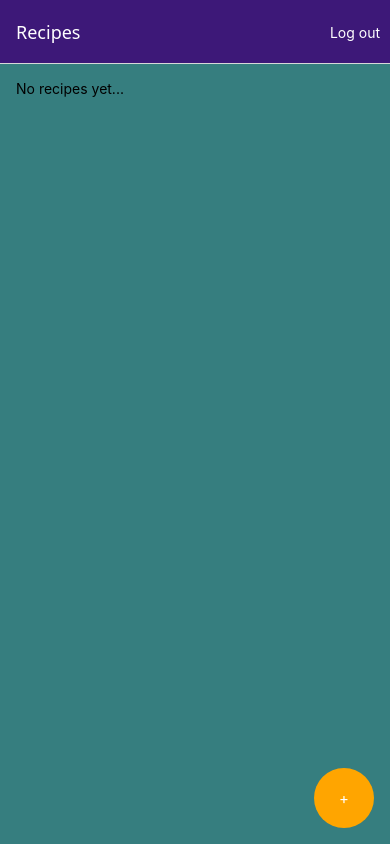
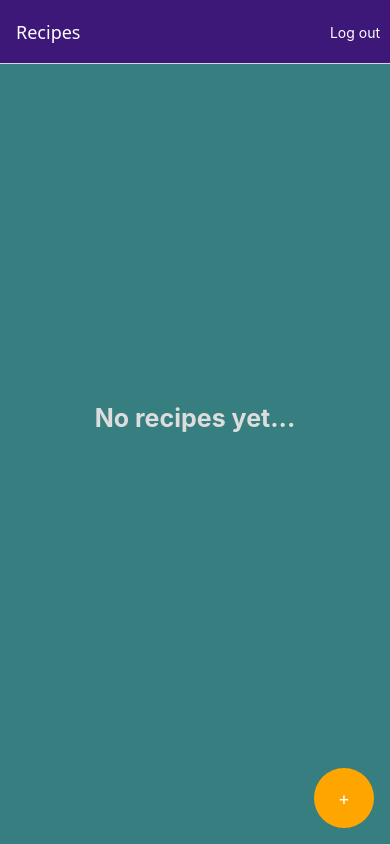
Before and after one commit to Parzival2066931/RecipeEasy, a React Native app: screen /RecipeList in a window 390 px wide. Built offline with nearby package versions, Linux system fonts and the light colour scheme.

Commit message:
fixed delete button design + added separator to flatList and rendered flatList

```diff
--- a/forms/RecipeForm.js
+++ b/forms/RecipeForm.js
@@ -29,10 +29,7 @@ export function RecipeForm({navigation, route}) {
 
 
   function handleNavigation() {
-    if(display) {
-      navigation.popTo('RecipeList')
-    }
-    else {
+
     const errors = []
 
     if(recipe.name == "") {
@@ -49,18 +46,10 @@ export function RecipeForm({navigation, route}) {
       Alert.alert("Erreur", errors.join("\n"))
     }
     else {
-        navigation.popTo('RecipeList', recipe)}
+      navigation.popTo('RecipeList', recipe)
     }
   }
 
-  function buttonLabel() {
-    if(display) {
-      return "Delete"
-    }
-    else {
-      return "Save"
-    }
-  }
   return (
     <View style={styles.container}>
       <View style={{alignItems: 'center'}}>
@@ -111,7 +100,23 @@ export function RecipeForm({navigation, route}) {
       />
 
       <View style={styles.saveContainer}>
-        <SubmitButton label={buttonLabel()} onPress={handleNavigation}/>
+
+        {!display &&
+          <SubmitButton
+            label="Save"
+            onPress={handleNavigation}
+          />
+        }
+
+        {display &&
+          <SubmitButton
+            label="Delete"
+            onPress={() => navigation.popTo('RecipeList')}
+            style={styles.deleteButton}
+            textStyle={styles.deleteText}
+          />
+        }
+
       </View>
 
     </View>
@@ -126,19 +131,32 @@ const styles = StyleSheet.create({
     padding: 16,
     backgroundColor: '#367e7f',
   },
+
   descriptionContainer: {
     flex: 1,
     width: '100%',
   },
+
   durationRow: {
     width: '100%',
     flexDirection: 'row',
     justifyContent: 'space-between',
     alignItems: 'center',
   },
+
   saveContainer: {
     alignItems: 'center',
+    gap: 10,
   },
+
+  deleteButton: {
+    backgroundColor: '#dddddd',
+  },
+
+  deleteText: {
+    color: 'red',
+  },
+
   picker: {
     flex: 1,
     height: 50,
@@ -146,12 +164,15 @@ const styles = StyleSheet.create({
     backgroundColor: 'transparent',
     border: 'none'
   },
+
   radio: {
     alignItems: 'center',
   },
+
   buttonLabel: {
     color: 'white',
   },
+
   text: {
     color: 'white',
     margin: 10
--- a/forms/RecipeList.js
+++ b/forms/RecipeList.js
@@ -1,4 +1,4 @@
-import { BackHandler, StyleSheet, Text, View, FlatList } from 'react-native';
+import { BackHandler, StyleSheet, Text, View, FlatList, Pressable } from 'react-native';
 import { SubmitButton } from '../components/SubmitButton';
 import { useEffect, useState  } from 'react';
 import { LoginForm } from './LoginForm';
@@ -42,27 +42,39 @@ export function RecipeList({navigation, route}) {
 
 
   function list(recipe) {
-    console.log(recipe)
     return (
-      <View style={{ flexDirection: 'row', width: '100%' }}>
-
-        <View style={{ flex: 1 }}>
+      <Pressable
+        onPress={() => navigation.navigate('RecipeForm', recipe)}
+        style={({ pressed }) => [
+          styles.recipeItem,
+          pressed && styles.recipePressed
+        ]}
+      >
+        <View style={styles.recipeLeft}>
           <MaterialCommunityIcons
             name={categoryIcons[recipe.category]}
-            size={40}
-            color="white"
+            size={28}
+            color="orange"
           />
 
-          <Text style={styles.text}>
-            {recipe.durationHours + "h" + recipe.durationMinutes}
+          <Text style={styles.duration}>
+            {recipe.durationHours}h{String(recipe.durationMinutes).padStart(2, '0')}
           </Text>
         </View>
 
-        <View style={{ flex: 1 }}>
-          <Text style={styles.text}>{recipe.name}</Text>
-          <Text style={styles.text}>{recipe.description ?? ""}</Text>
+        <View style={styles.recipeRight}>
+          <Text style={styles.recipeName}>
+            {recipe.name}
+          </Text>
+
+          <Text
+            style={styles.description}
+            numberOfLines={1}
+          >
+            {recipe.description ?? ''}
+          </Text>
         </View>
-      </View>
+      </Pressable>
     );
   }
   // function handleUpdateRecipe() {
@@ -77,19 +89,23 @@ export function RecipeList({navigation, route}) {
     <View style={[styles.container,]}>
       <View style={styles.content}>
         <FlatList
-          style={{ width: '100%' }}
+          style={styles.list}
+          contentContainerStyle={recipes.length === 0 && styles.emptyList}
           data={recipes}
-          renderItem={({ item: recipe }) => list(recipe)}
-          ListEmptyComponent={<Text>No recipes yet...</Text>}
+          renderItem={({ item }) => list(item)}
+          keyExtractor={(item, index) => index.toString()}
+          ListEmptyComponent={
+            <Text style={styles.emptyText}>
+              No recipes yet...
+            </Text>
+          }
+          ItemSeparatorComponent={() => (
+            <View style={styles.separator} />
+          )}
         />
       </View>
 
       <View style={styles.buttonContainer}>
-        {/* <SubmitButton
-          textStyle={styles.buttonText}
-          label="View"
-          onPress={handleUpdateRecipe}
-        /> */}
         <SubmitButton
           style={styles.button}
           textStyle={styles.buttonText}
@@ -112,37 +128,92 @@ const styles = StyleSheet.create({
 
   content: {
     flex: 1,
-    justifyContent: 'center',
-    alignItems: 'center',
+    width: '100%',
   },
 
-  text: {
+  list: {
+    width: '100%',
+  },
+
+  recipeItem: {
+    flexDirection: 'row',
+    width: '100%',
+    paddingVertical: 14,
+    paddingHorizontal: 0,
+  },
+
+  recipePressed: {
+    backgroundColor: '#d9d9d9',
+  },
+
+  recipeLeft: {
+    width: 56,
+    alignItems: 'center',
+    justifyContent: 'center',
+  },
+
+  recipeRight: {
+    flex: 1,
+    justifyContent: 'center',
+    paddingLeft: 2,
+  },
+
+  recipeName: {
+    color: 'white',
+    fontSize: 22,
+    fontWeight: 'bold',
+  },
+
+  description: {
+    color: 'white',
+    fontSize: 16,
+    marginTop: 3,
+  },
+
+  duration: {
+    color: 'white',
+    fontSize: 16,
+    fontWeight: 'bold',
+    marginTop: 2,
+  },
+
+  separator: {
+    height: 1,
+    backgroundColor: '#b8d4d4',
+  },
+
+  emptyList: {
+    flexGrow: 1,
+    justifyContent: 'center',
+  },
+
+  emptyText: {
+    color: '#dddddd',
     fontSize: 25,
-    color: 'white',
+    fontWeight: 'bold',
+    textAlign: 'center',
   },
 
   buttonContainer: {
     alignItems: 'flex-end',
+    paddingTop: 12,
   },
 
   button: {
     width: 60,
     height: 60,
-
     backgroundColor: 'orange',
-    borderRadius: 35,
-
+    borderRadius: 30,
     justifyContent: 'center',
     alignItems: 'center',
   },
 
   buttonText: {
     color: 'white',
-    fontSize: 15,
+    fontSize: 18,
   },
 
   logout: {
     backgroundColor: 'transparent',
-
   },
 });
```
Lines whose indentation alone changed are shown as unchanged.
